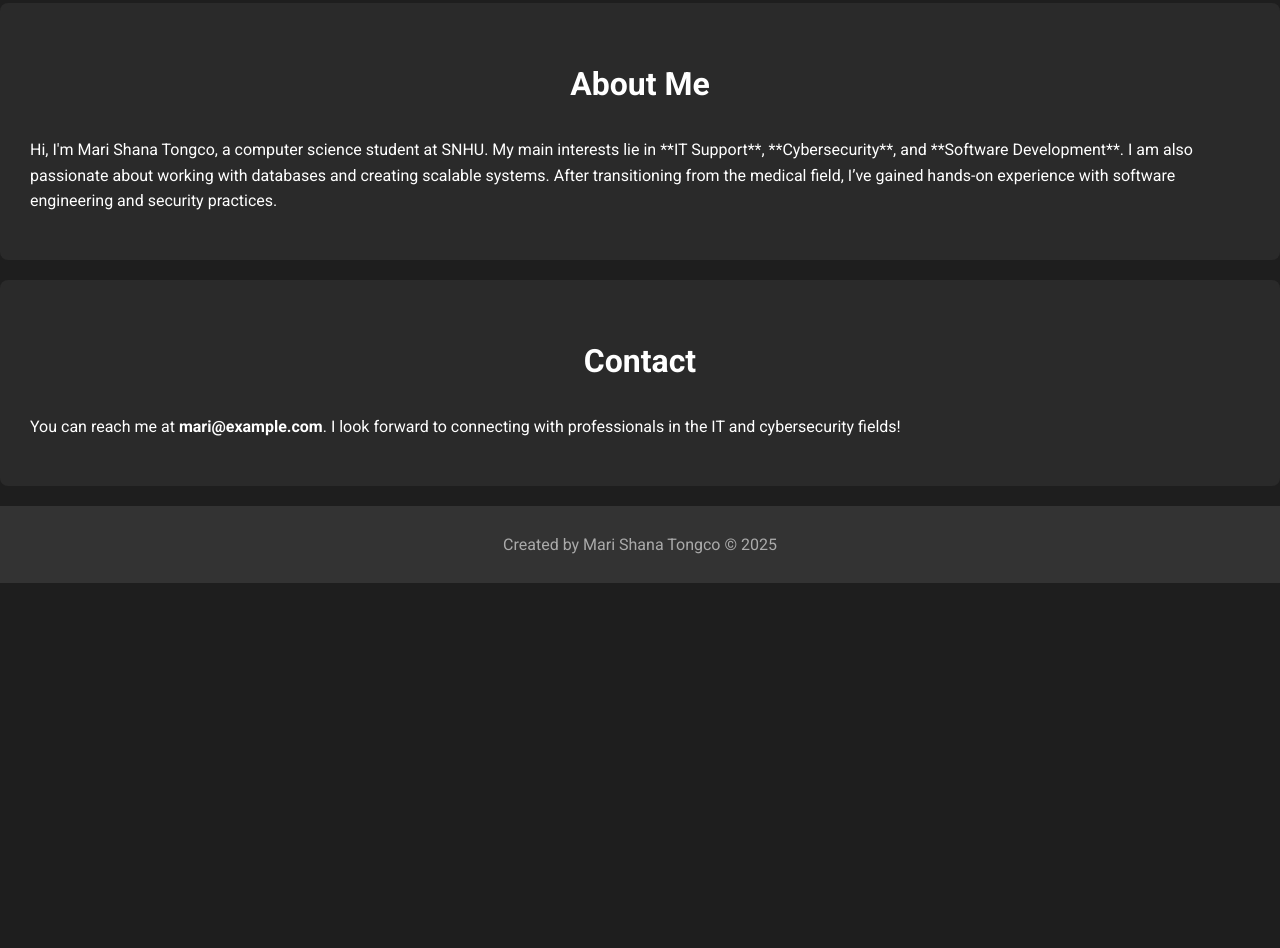
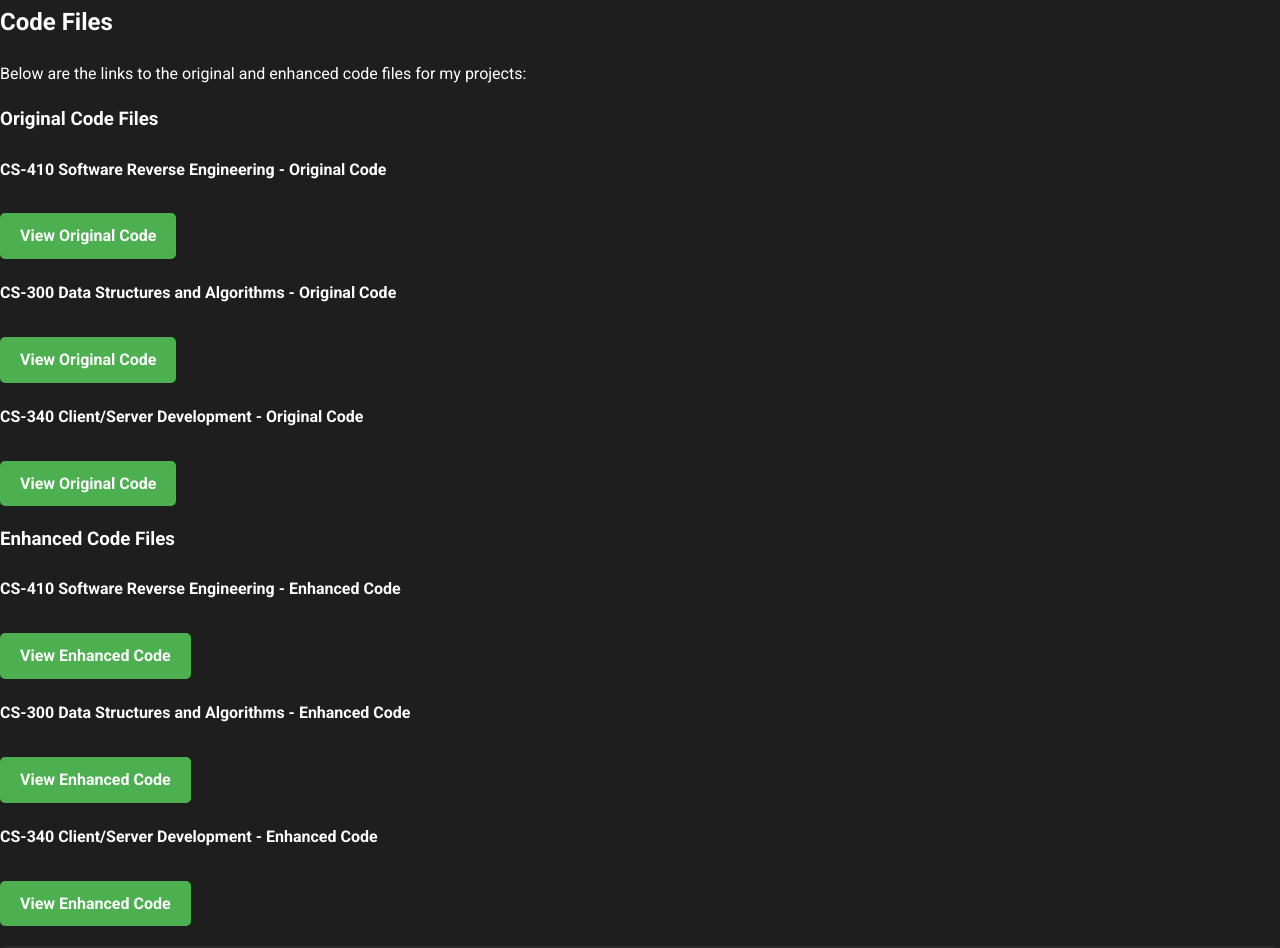
Before and after one commit to CodingLevel1/CS-499-CS-Capstone_ePortfolio, a plain HTML site: page index.html in a window 1280 px wide. Shown: the part 1552-2500 px from the top of the page. Before the commit the page ends 2135 px from the top, so only its background shows below. Drawn offline with Linux system fonts and the light colour scheme.

Commit message:
Update index.html

```diff
--- a/index.html
+++ b/index.html
@@ -19,6 +19,7 @@
     <ul>
       <li><a href="#projects">Projects</a></li>
       <li><a href="#code-review">Code Review Video</a></li>
+      <li><a href="#code-files">Code Files</a></li>
       <li><a href="#about-me">About Me</a></li>
       <li><a href="#contact">Contact</a></li>
     </ul>
@@ -58,6 +59,46 @@
     <a href="https://youtu.be/your_code_review_video_link" target="_blank">Watch Code Review</a>
   </section>
 
+  <!-- Code Files Section -->
+  <section id="code-files">
+    <h2>Code Files</h2>
+    <p>Below are the links to the original and enhanced code files for my projects:</p>
+
+    <!-- Original Code Files -->
+    <h3>Original Code Files</h3>
+    <div class="code-file">
+      <h4>CS-410 Software Reverse Engineering - Original Code</h4>
+      <a href="https://github.com/CodingLevel1/CS-410_Software-Reverse-Engineering-original" target="_blank">View Original Code</a>
+    </div>
+
+    <div class="code-file">
+      <h4>CS-300 Data Structures and Algorithms - Original Code</h4>
+      <a href="https://github.com/CodingLevel1/CS-300-DSA-original" target="_blank">View Original Code</a>
+    </div>
+
+    <div class="code-file">
+      <h4>CS-340 Client/Server Development - Original Code</h4>
+      <a href="https://github.com/CodingLevel1/CS-340-original" target="_blank">View Original Code</a>
+    </div>
+
+    <!-- Enhanced Code Files -->
+    <h3>Enhanced Code Files</h3>
+    <div class="code-file">
+      <h4>CS-410 Software Reverse Engineering - Enhanced Code</h4>
+      <a href="https://github.com/CodingLevel1/CS-410_Software-Reverse-Engineering-enhanced" target="_blank">View Enhanced Code</a>
+    </div>
+
+    <div class="code-file">
+      <h4>CS-300 Data Structures and Algorithms - Enhanced Code</h4>
+      <a href="https://github.com/CodingLevel1/CS-300-DSA-enhanced" target="_blank">View Enhanced Code</a>
+    </div>
+
+    <div class="code-file">
+      <h4>CS-340 Client/Server Development - Enhanced Code</h4>
+      <a href="https://github.com/CodingLevel1/CS-340-enhanced" target="_blank">View Enhanced Code</a>
+    </div>
+  </section>
+
   <!-- About Me Section -->
   <section id="about-me">
     <h2>About Me</h2>
```
